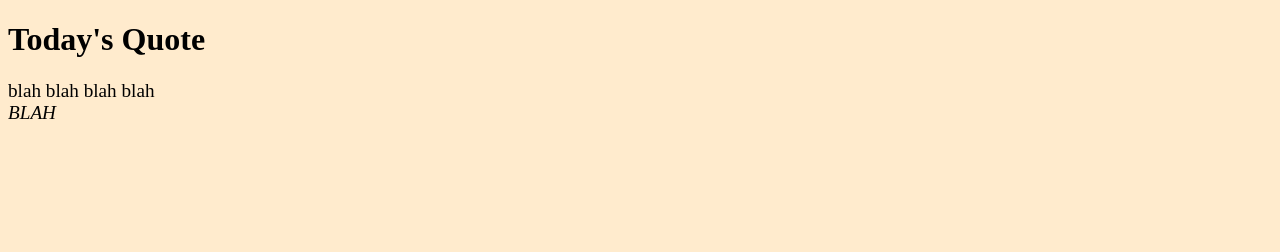
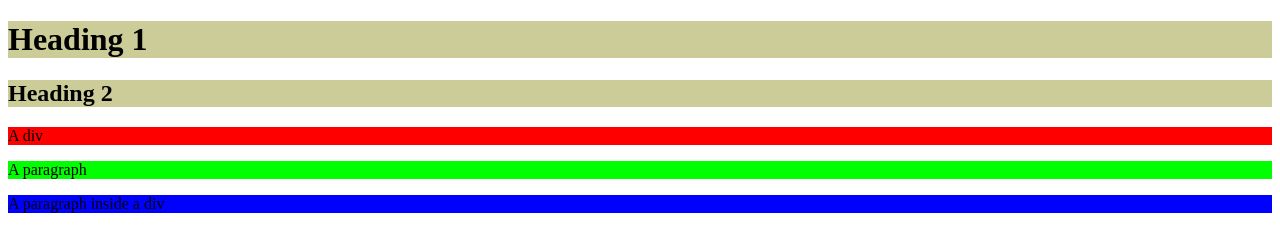
Before and after one commit to drewhcooper/CSS, a plain HTML site: page index.html in a window 1280 px wide. Drawn offline with Linux system fonts and the light colour scheme.

Commit message:
is's and classes

```diff
--- a/index.html
+++ b/index.html
@@ -9,13 +9,18 @@
       body { background-color: BlanchedAlmond }
     This is now done in the CSS file
   </style-->
+  </head>
+  <!-- Multiple classes can be used
+        but only one id-->
 
-    <body>
-      <h1>Today's Quote</h1>
-      <div>
-        <p> blah blah blah blah <br /> <em>BLAH</em> </p>
-      </div>
-    </body>
-  </head>
+  <body>
+    <h1>Heading 1</h1>
+    <h2>Heading 2</h2>
+    <div> A div </div>
+    <p id="content"> A paragraph</p>
+    <div>
+      <p class="quotation"> A paragraph inside a div </p>
+    </div>
+  </body>
 
 </html>
--- a/stylesheet.css
+++ b/stylesheet.css
@@ -1,6 +1,15 @@
-body {
-  background-color: BlanchedAlmond
+h1,h2{
+  background-color: #cccc99;
 }
-p {
-  font-size: larger
+
+div{
+  background-color: #ff0000;
 }
+
+#content{
+  background-color: #00ff00;
+}
+
+.quotation{
+  background-color: #0000ff;
+}
```
